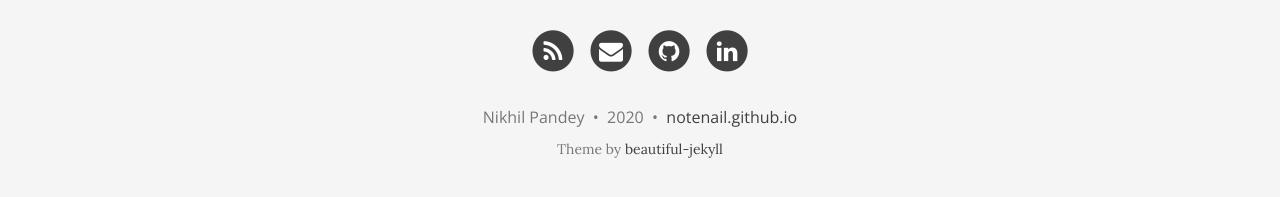
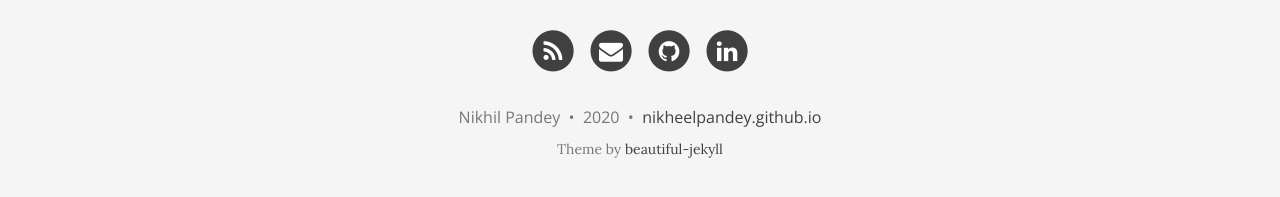
Before and after one commit to notenail/notenail.github.io, a Jekyll site: the page built from index.html, in a window 1280 px wide and 900 px high, scrolled down 776 px. Shown: the part 690-887 px from the top of the window. Built offline with Jekyll 4.4.1, drawn with Linux system fonts in a browser that asks for light colours; nearby versions of some CDN libraries; the list of posts is cut into pages by our own code.

Commit message:
Update _config.yml

```diff
--- a/_config.yml
+++ b/_config.yml
@@ -68,21 +68,8 @@
 social-network-links:
   rss: true
   email: "nikhilpandey360@gmail.com"
-#  facebook: deanattali
   github: notenail
-#  twitter: daattali
-#  reddit: yourname
   linkedin: nikhil-pandey
-#  xing: yourname
-  # stackoverflow: "6430403/rishabh-gupta"
-#  snapchat: deanat78
-#  instagram: deanat78
-#  youtube: user/deanat78
-#  spotify: yourname
-#  telephone: +14159998888
-#  steam: deanat78
-#  twitch: yourname
-#  yelp: yourname
 
 # Select which share links to show in posts
 share-links-active:
@@ -92,7 +79,7 @@
 
 # How to display the link to the website in the footer
 # Remove this if you don't want a link in the footer
-url-pretty: "notenail.github.io"  # eg. "deanattali.com/beautiful-jekyll"
+url-pretty: "nikheelpandey.github.io"  # eg. "deanattali.com/beautiful-jekyll"
 
 # --- Web Statistics Section --- #
 
@@ -117,7 +104,7 @@
 # --- Comments --- #
 
 # Fill in your Disqus shortname (NOT the userid) if you want to support Disqus comments
-disqus: "notenail-github-io"
+disqus: "nikheel-github-io"
 # If you want to use JustComments fill with the API Key
 #just-comments: "ABCD-EFGH-IJKL"
 
```
